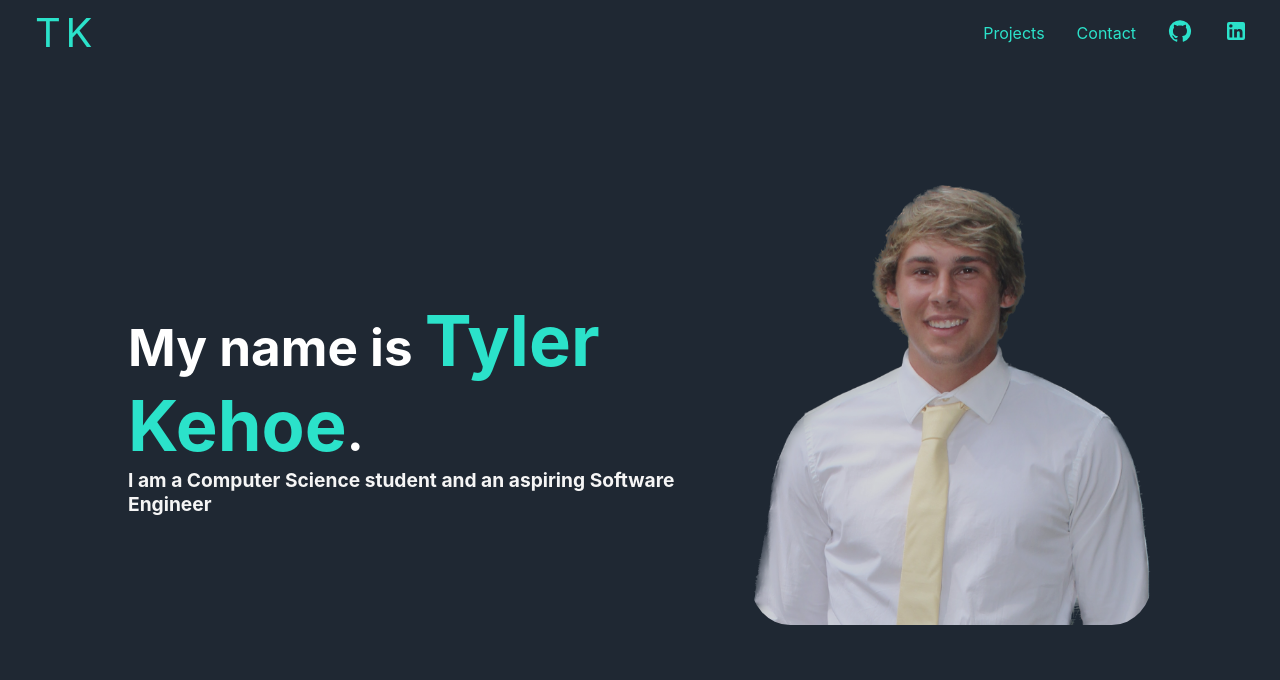
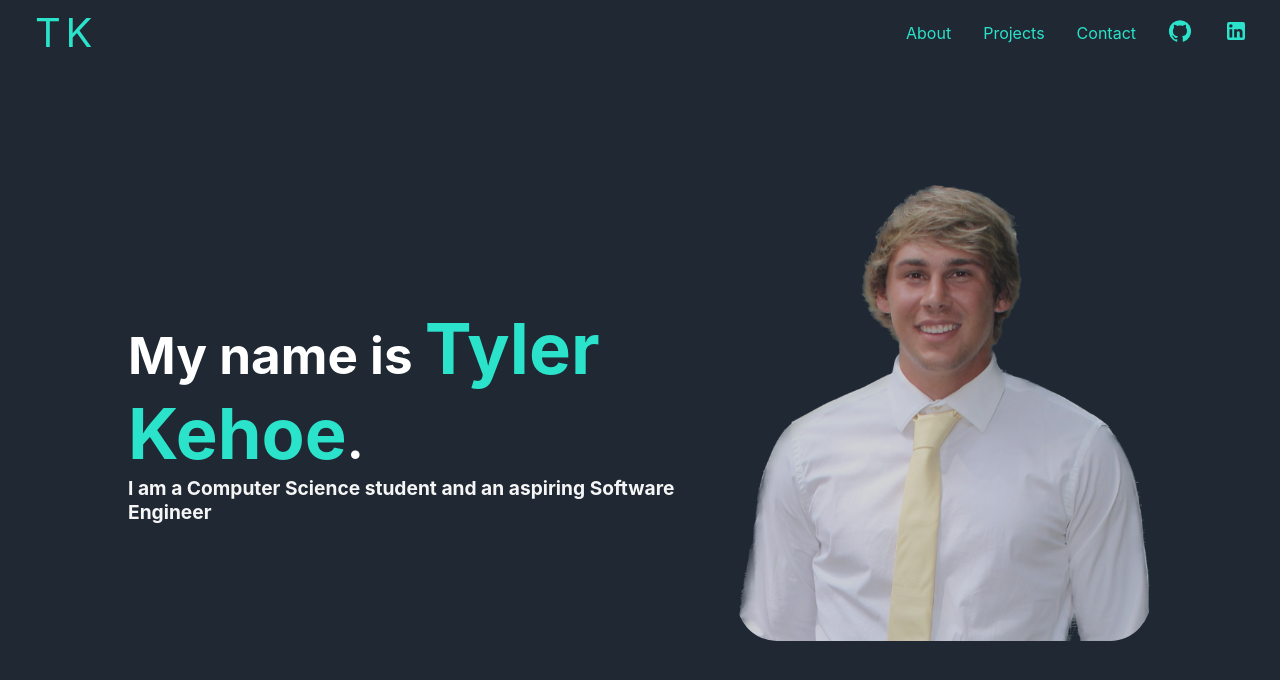
Before and after one commit to tyler7kehoe/Portfolio-Website, a React (Vite) app: page / in a window 1280 px wide. Shown: the top 680 px of the page. Built offline with nearby package versions, Linux system fonts and the light colour scheme.

Commit message:
Added Project Cards

```diff
--- a/src/App.jsx
+++ b/src/App.jsx
@@ -4,6 +4,7 @@ import { Routes, Route} from 'react-router-dom'
 import { Home } from './components/Home'
 import { Contact } from './components/Contact'
 import { Projects } from './components/Projects'
+import { About } from './components/About'
 import Header from './components/Header'
 
 
@@ -15,6 +16,7 @@ function App() {
         <Header />
         <Routes>
           <Route path='/' element={<Home />}></Route>
+          <Route path='about' element={<About />}></Route>
           <Route path='/contact' element={<Contact />}></Route>
           <Route path='/projects' element={<Projects />}></Route>
         </Routes>
--- /dev/null
+++ b/src/components/About.jsx
@@ -0,0 +1,7 @@
+import React from 'react'
+
+export const About = () => {
+  return (
+    <div>About</div>
+  )
+}
--- a/src/components/Header.jsx
+++ b/src/components/Header.jsx
@@ -7,10 +7,13 @@ import LinkedInIcon from '@mui/icons-material/LinkedIn';
 function Header() {
   return (
     <div className='header'>
+        {/* Left side logo link */}
         <div className='header_left'>
             <NavLink to='/' className='header_name'>TK</NavLink>
         </div>
+        {/* Links on the right side */}
         <div className='header_links'>
+            <NavLink to='/about' className='header_aboutLink'>About</NavLink>
 
             <NavLink to='/projects' className='header_projectsLink'>Projects</NavLink>
 
--- /dev/null
+++ b/src/components/ProjectCard.jsx
@@ -0,0 +1,20 @@
+import React from 'react'
+import '../css/ProjectCard.css'
+import PropTypes from 'prop-types'
+
+function ProjectCard(props) {
+  return (
+    <div className='project-card'>
+        <div className='card-body'>
+            <img src={props.img} alt="" />
+            <h2 className='card-title'>{props.title}</h2>
+            <p className='card-description'>{props.desc}</p>
+        </div>
+        <button className='card-button'>View Project</button>
+    </div>
+  )
+}
+
+ProjectCard.propTypes = {}
+
+export default ProjectCard
--- a/src/components/Projects.jsx
+++ b/src/components/Projects.jsx
@@ -1,7 +1,14 @@
 import React from 'react'
+import ProjectCard from './ProjectCard'
 
 export const Projects = () => {
   return (
-    <div>Projects</div>
+    <div className='projects-list'>
+      <ProjectCard
+        img='https://assets-global.website-files.com/6257adef93867e50d84d30e2/636e0a6a49cf127bf92de1e2_icon_clyde_blurple_RGB.png'
+        title='Argus Discord Bot'
+        desc='Argus discord bot is a project I completed during my Junior year of college. I worked for a friend that was a moderator in the Tasty Bones Discord Server.'/>
+
+    </div>
   )
 }
--- a/src/css/Home.css
+++ b/src/css/Home.css
@@ -2,25 +2,25 @@
     margin-left: 10vw;
 }
 
-h1 {
+.home_mainBox h1 {
     color: white;
     font-size: 4vw;
 }
 
-h2 {
+.home_mainBox h2 {
     color: whitesmoke;
     font-size: 1.5vw;
 }
 
-img {
-    height: 55vh;
+.home_mainBox img {
+    height: 57vh;
     width: auto;
     border-radius: 10%;
     opacity: 0.8;
     transition: transform 1.25s ease-in-out;
 }
 
-img:hover {
+.home_mainBox img:hover {
     transform: scale(1.1);
 }
 
```
Also changed, not shown: src/css/ProjectCard.css (added).
